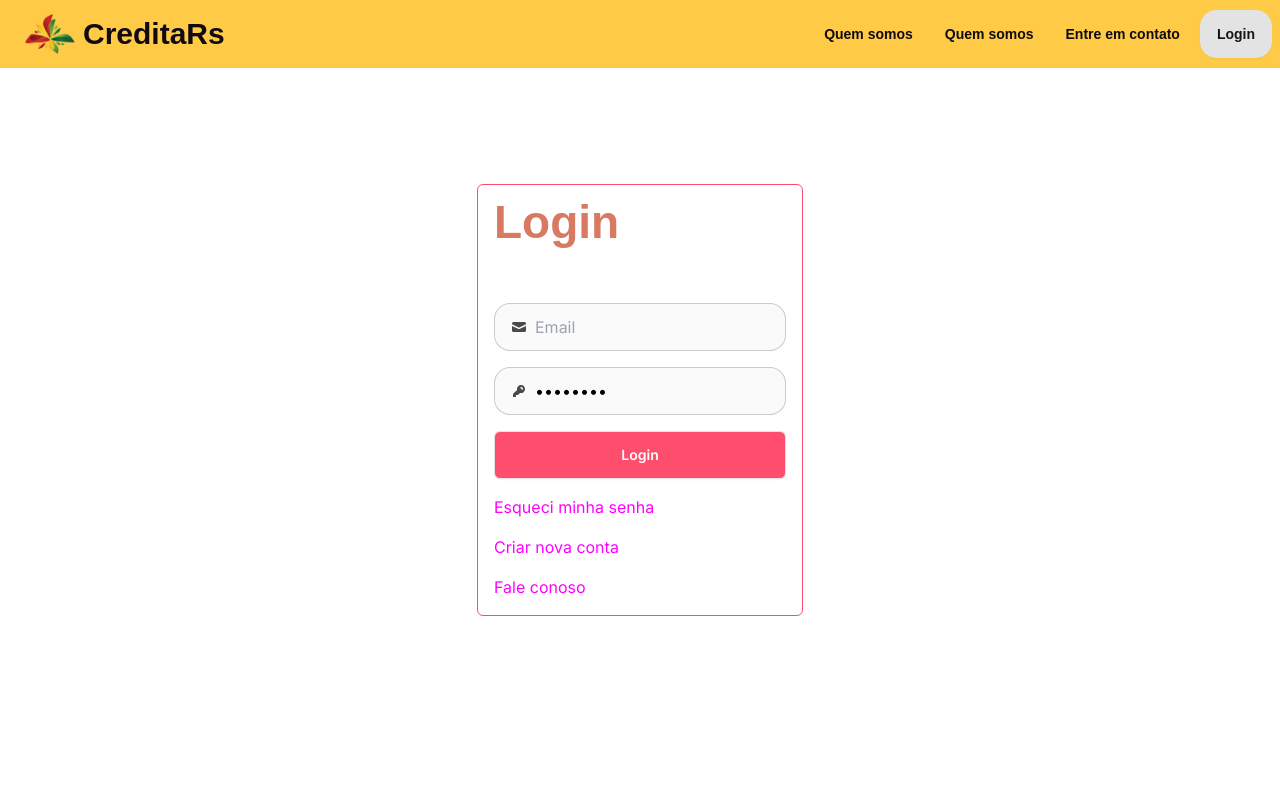
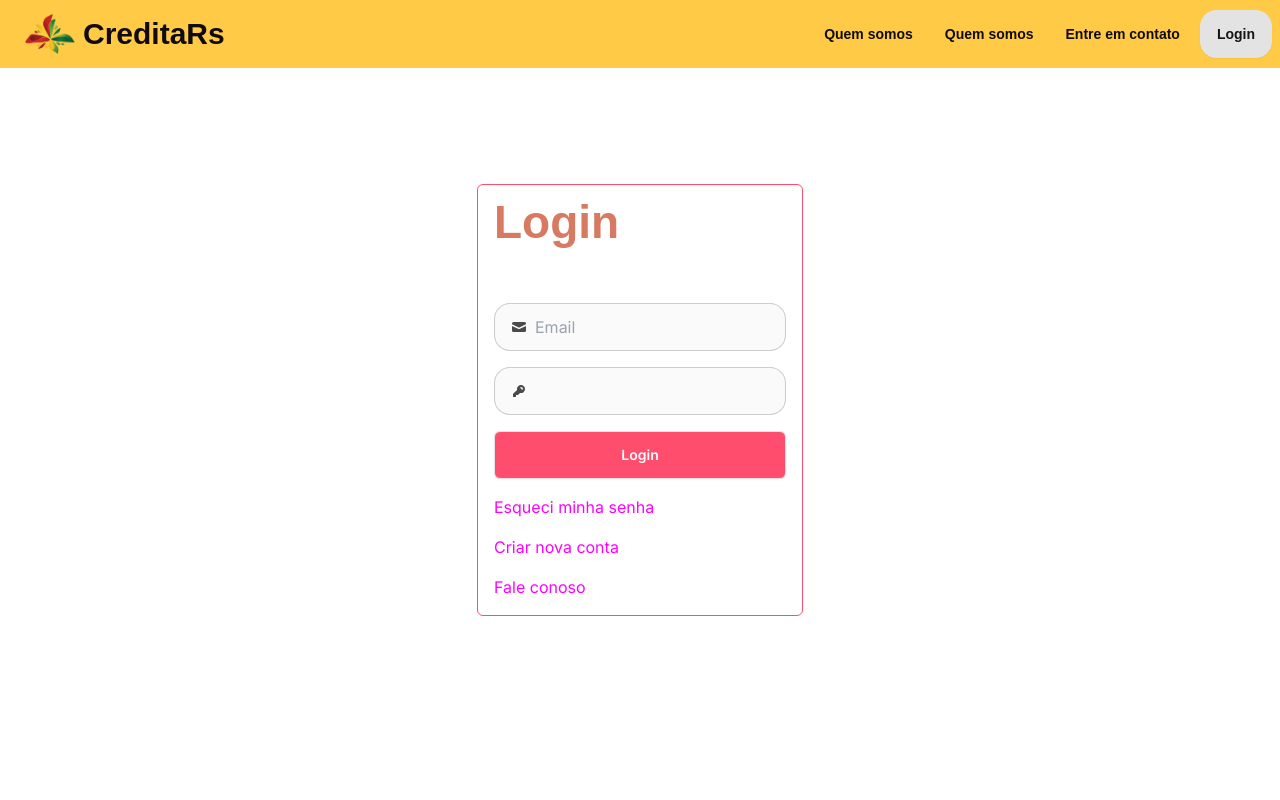
Before and after one commit to Giovani-SantAna-Pedroso/Hackathon-rumo-a-nasa, a Next.js app: page /login in a window 1280 px wide. Shown: the top 800 px of the page. Built offline with nearby package versions, Linux system fonts and the light colour scheme; a web font is replaced by a local one.

Commit message:
adicionando login

```diff
--- a/src/app/login/page.tsx
+++ b/src/app/login/page.tsx
@@ -1,20 +1,32 @@
 'use client';
-import React from 'react';
+import { useState } from 'react';
 import { KoHo } from 'next/font/google';
 import Link from 'next/link';
 import { useRouter } from 'next/navigation';
+
 const koho = KoHo({ subsets: ['latin'], weight: '600' });
 
 function Login() {
+  const [password, setPassword] = useState('');
+  const [email, setEmail] = useState('');
+  const [isLoading, setIsLoading] = useState(false);
+
   const router = useRouter();
+
   const handleLogin = () => {
-    router.push('dashboard');
+    setIsLoading(true);
+    // Simulate a delay for loading (e.g., API call)
+    setTimeout(() => {
+      router.push('dashboard');
+      setIsLoading(false);
+    }, 2000);
   };
+
   return (
     <div className="min-h-screen flex justify-center items-center">
-      <div className="border-secondary border p-4 rounded-md">
+      <form className="border-secondary border p-4 rounded-md">
         <h1
-          className={`${koho.className} text-title font-koho font-medium text-burnt leading-title mb-[60px] `}
+          className={`${koho.className} text-title font-koho font-medium text-burnt leading-title mb-[60px]`}
         >
           Login
         </h1>
@@ -29,7 +41,14 @@ function Login() {
               <path d="M2.5 3A1.5 1.5 0 0 0 1 4.5v.793c.026.009.051.02.076.032L7.674 8.51c.206.1.446.1.652 0l6.598-3.185A.755.755 0 0 1 15 5.293V4.5A1.5 1.5 0 0 0 13.5 3h-11Z" />
               <path d="M15 6.954 8.978 9.86a2.25 2.25 0 0 1-1.956 0L1 6.954V11.5A1.5 1.5 0 0 0 2.5 13h11a1.5 1.5 0 0 0 1.5-1.5V6.954Z" />
             </svg>
-            <input type="text" className="grow" placeholder="Email" />
+            <input
+              type="text"
+              className="grow"
+              placeholder="Email"
+              value={email}
+              onChange={(e) => setEmail(e.target.value)}
+              required
+            />
           </label>
           <label className="input input-bordered mb-4 flex items-center gap-2">
             <svg
@@ -44,36 +63,34 @@ function Login() {
                 clipRule="evenodd"
               />
             </svg>
-            <input type="password" className="grow" value="password" />
+            <input
+              type="password"
+              className="grow"
+              value={password}
+              onChange={(e) => setPassword(e.target.value)}
+              required
+            />
           </label>
           <button
+            type="button"
             onClick={handleLogin}
             className="btn bg-secondary text-white p-2 rounded-md w-full"
           >
-            Login
+            {isLoading ? 'Loading...' : 'Login'}
           </button>
           <div className="flex flex-col">
-            <Link
-              href="#"
-              className=" mt-4 no-underline btn-link  justify-start"
-            >
+            <Link href="#" className="mt-4 no-underline btn-link justify-start">
               Esqueci minha senha
             </Link>
-            <Link
-              href="#"
-              className=" mt-4 no-underline btn-link  justify-start"
-            >
+            <Link href="#" className="mt-4 no-underline btn-link justify-start">
               Criar nova conta
             </Link>
-            <Link
-              href="#"
-              className=" mt-4 no-underline btn-link  justify-start"
-            >
+            <Link href="#" className="mt-4 no-underline btn-link justify-start">
               Fale conoso
             </Link>
           </div>
         </div>
-      </div>
+      </form>
     </div>
   );
 }
```
Also changed, not shown: 2 other files (tests, documents, lock files or other folders).
